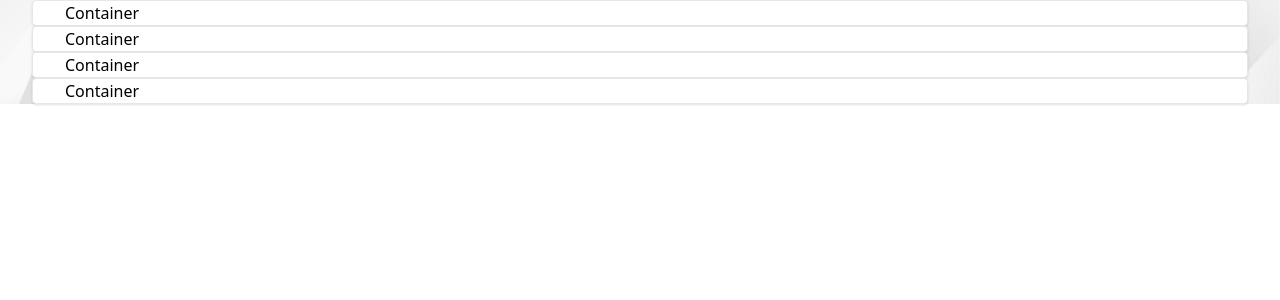
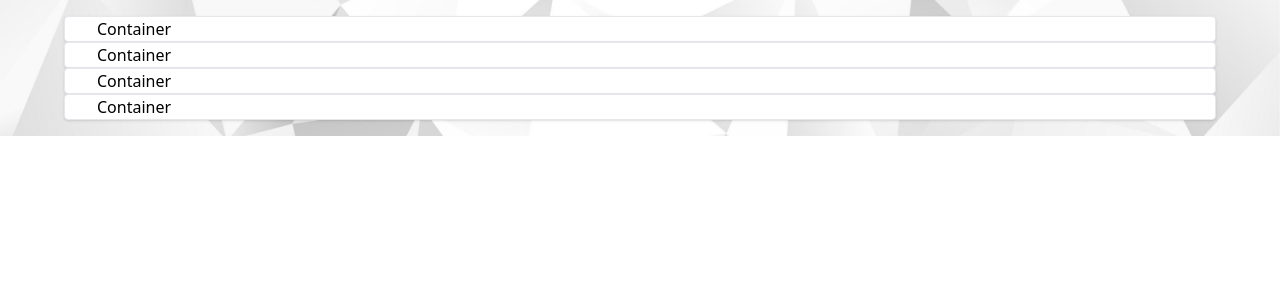
Before and after one commit to sunghogo/personal-website, a React (Create React App) app: page / in a window 1280 px wide. Shown: the top 300 px of the page. Built offline with nearby package versions, Linux system fonts and the light colour scheme.

Commit message:
App.js: Added flex styling to prevent child components from overflowing

```diff
--- a/src/App.js
+++ b/src/App.js
@@ -2,7 +2,7 @@ import Container from "./components/Container";
 
 function App() {
   return (
-    <div className="background-image px-8">
+    <div className="background-image flex flex-wrap grid px-8 md:px-16 py-4">
       <Container />
       <Container />
       <Container />
```
